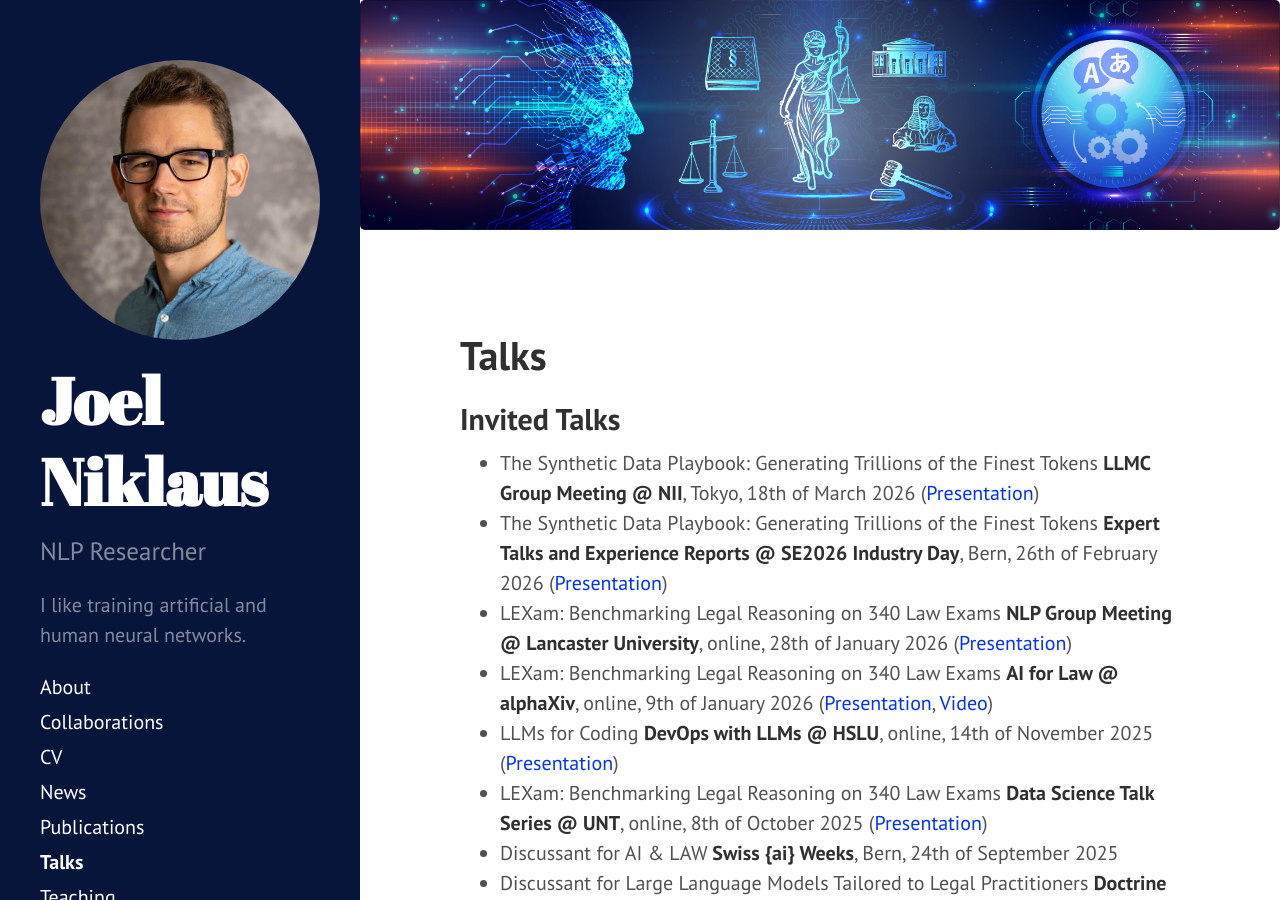
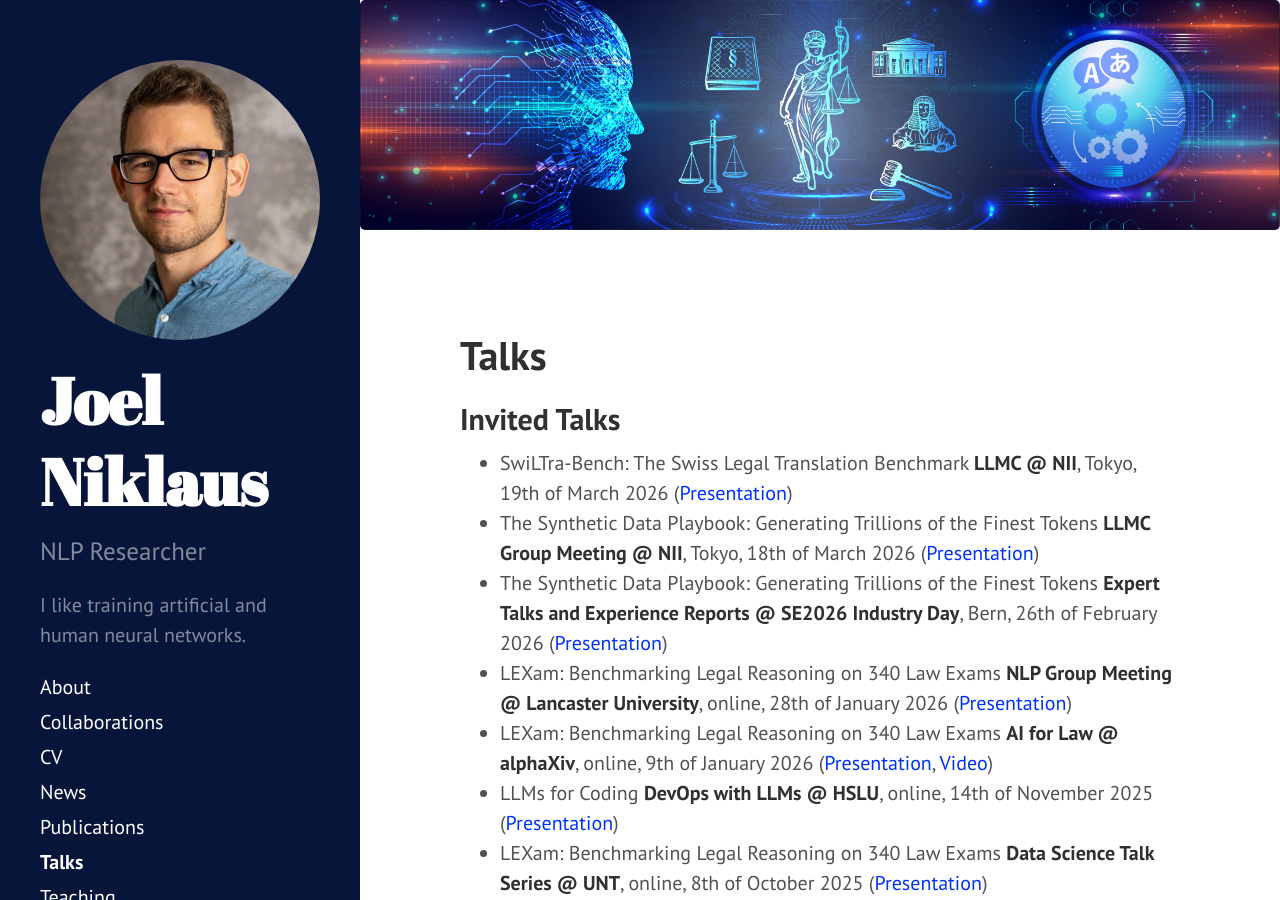
Before and after one commit to JoelNiklaus/joelniklaus.github.io, a Jekyll site: the page built from _pages/talks.md, in a window 1280 px wide and 900 px high. Built offline with Jekyll 4.4.1, drawn with Linux system fonts in a browser that asks for light colours; a style sheet for code colours, icons or effects is not loaded.

Commit message:
add swiltra bench talk slides

```diff
--- a/_pages/talks.md
+++ b/_pages/talks.md
@@ -5,6 +5,7 @@ title: Talks
 
 ## Invited Talks
 
+* SwiLTra-Bench: The Swiss Legal Translation Benchmark **LLMC @ NII**, Tokyo, 19th of March 2026 ([Presentation](https://docs.google.com/presentation/d/1djkKhO5UMpNHXJ0MyxFAnfYk0UEZsJVpniKAcd8iwTM/edit?usp=sharing))
 * The Synthetic Data Playbook: Generating Trillions of the Finest Tokens **LLMC Group Meeting @ NII**, Tokyo, 18th of March 2026 ([Presentation](https://niklaus.ai/files/presentations/nii_finephrase.html))
 * The Synthetic Data Playbook: Generating Trillions of the Finest Tokens **Expert Talks and Experience Reports @ SE2026 Industry Day**, Bern, 26th of February 2026 ([Presentation](https://niklaus.ai/files/presentations/se26_finephrase.html))
 * LEXam: Benchmarking Legal Reasoning on 340 Law Exams **NLP Group Meeting @ Lancaster University**, online, 28th of January 2026 ([Presentation](https://docs.google.com/presentation/d/1uvHiu91MIaa9fc_08j7Iy1XTGRR9B_dIOvr_-BABIQY/edit?usp=sharing))
```
